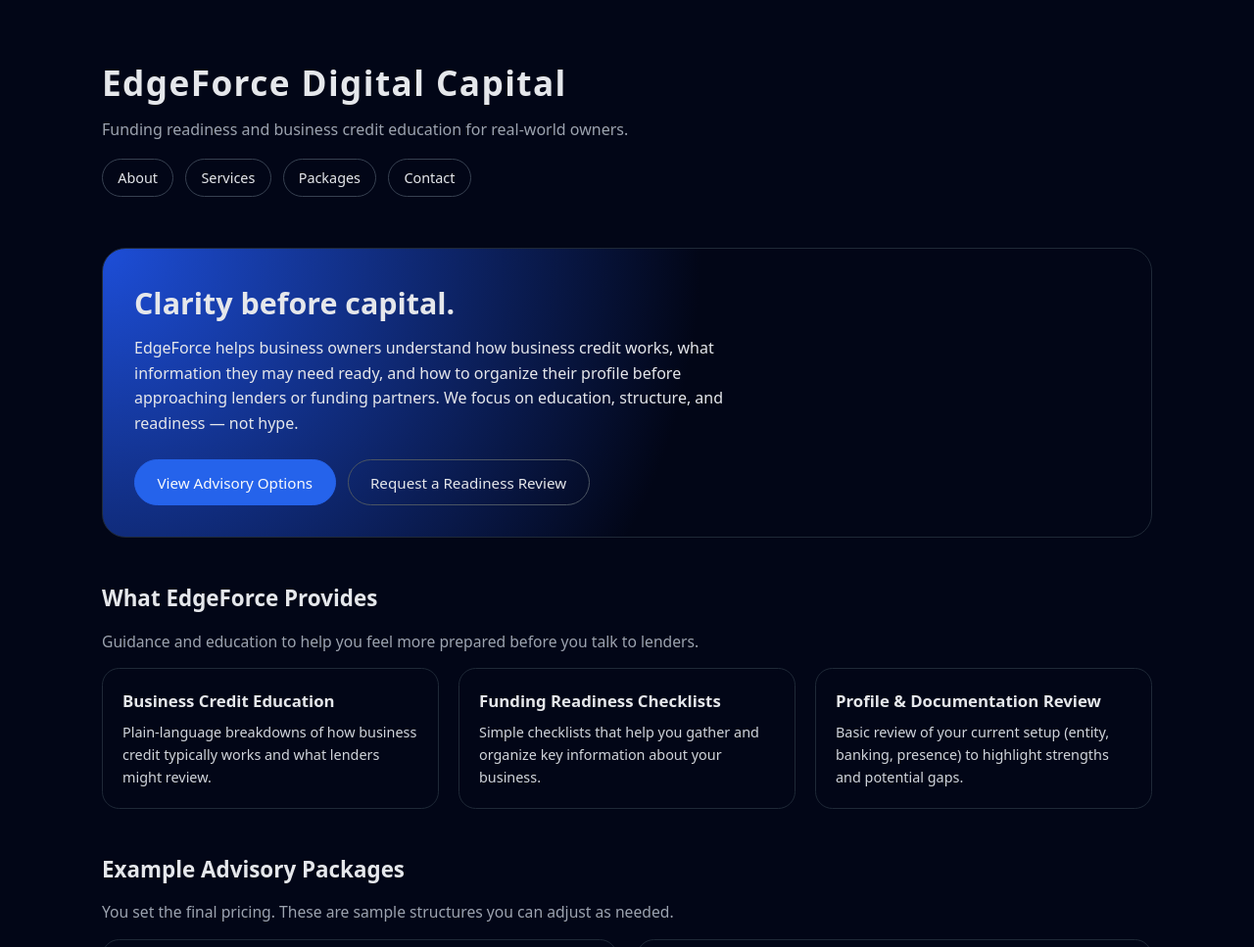
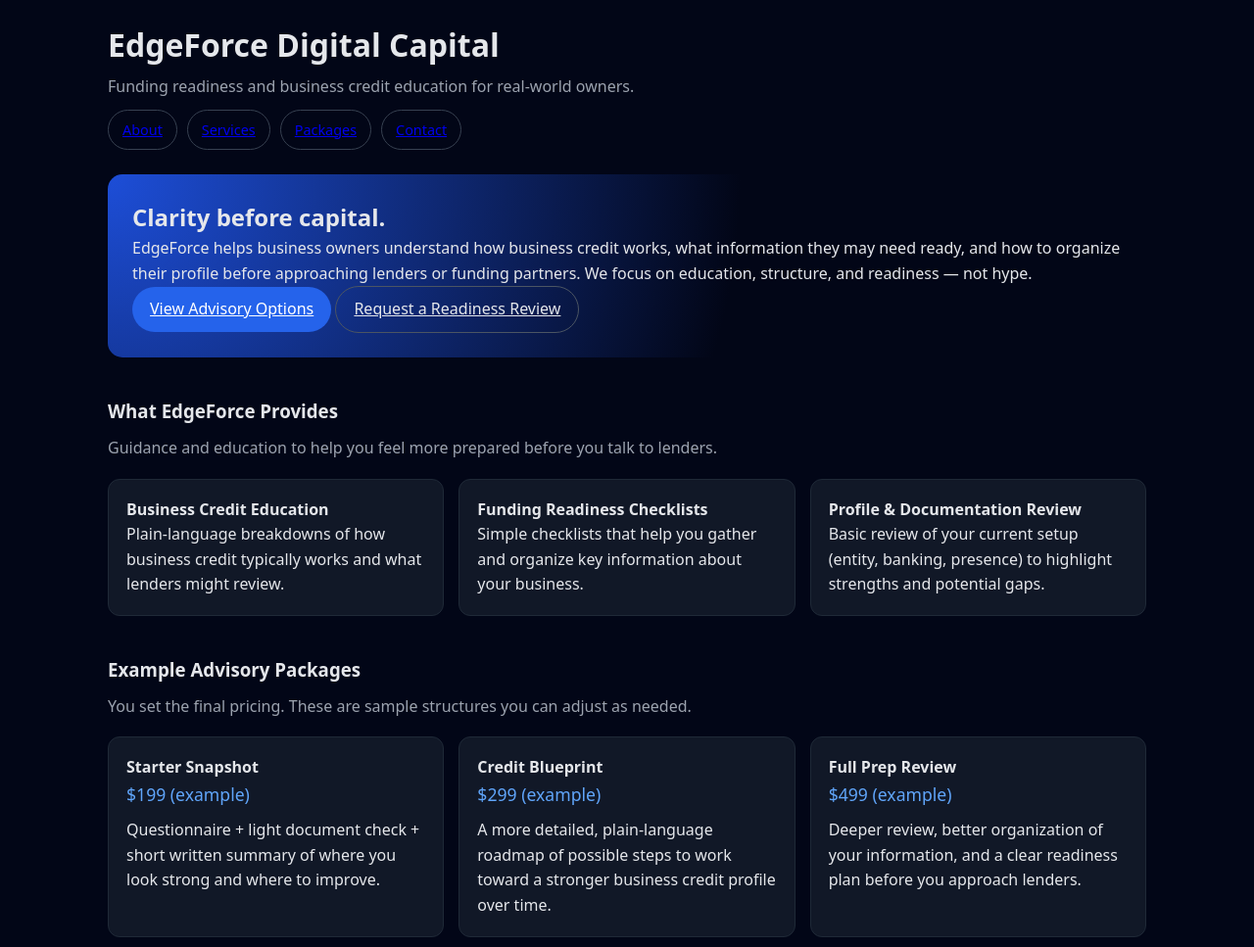
Before and after one commit to cezarmorris2021/edgeforce-site, a plain HTML site: page index.html in a window 1280 px wide. Shown: the top 967 px of the page at 98% size. Drawn offline with Linux system fonts and the light colour scheme.

Commit message:
Update style.css

```diff
--- a/style.css
+++ b/style.css
@@ -1,173 +1,75 @@
-* {
-  box-sizing: border-box;
-  margin: 0;
-  padding: 0;
-}
+/* Shared styling for all sites */
+
+* { box-sizing: border-box; margin: 0; padding: 0; }
 
 body {
-  font-family: system-ui, -apple-system, BlinkMacSystemFont, "Segoe UI", sans-serif;
+  font-family: system-ui, sans-serif;
   background: #020617;
   color: #e5e7eb;
   line-height: 1.6;
 }
 
-a {
-  color: inherit;
-  text-decoration: none;
-}
+.container { max-width: 1100px; margin: auto; padding: 20px; }
 
-.container {
-  max-width: 1120px;
-  margin: 0 auto;
-  padding: 1.5rem;
-}
+header h1 { font-size: 2rem; margin-bottom: 5px; }
+header p { color: #9ca3af; }
 
-header {
-  padding: 2rem 0 1.25rem;
-}
-
-header h1 {
-  font-size: 2.2rem;
-  letter-spacing: 0.04em;
-}
-
-header p {
-  margin-top: 0.5rem;
-  color: #9ca3af;
-}
-
-.nav {
-  display: flex;
-  flex-wrap: wrap;
-  gap: 0.75rem;
-  margin-top: 1rem;
-}
-
+.nav { display: flex; gap: 10px; margin-top: 10px; flex-wrap: wrap; }
 .nav a {
-  font-size: 0.9rem;
-  padding: 0.45rem 0.95rem;
-  border-radius: 999px;
+  padding: 8px 14px;
   border: 1px solid #374151;
-  color: #e5e7eb;
-}
-
-.nav a:hover {
-  background: #111827;
+  border-radius: 25px;
+  font-size: .9rem;
 }
 
 .hero {
-  margin-top: 2rem;
-  padding: 2rem;
-  border-radius: 1.5rem;
-  background: radial-gradient(circle at top left, #1d4ed8 0, #020617 55%);
-  border: 1px solid #1f2937;
+  margin-top: 25px;
+  background: radial-gradient(circle at top left, #1d4ed8, #020617 60%);
+  padding: 25px;
+  border-radius: 15px;
 }
 
-.hero h2 {
-  font-size: 1.9rem;
-  margin-bottom: 0.5rem;
-}
-
-.hero p {
-  color: #e5e7eb;
-  max-width: 38rem;
-}
-
-.cta-row {
-  margin-top: 1.5rem;
-  display: flex;
-  flex-wrap: wrap;
-  gap: 0.75rem;
-}
-
-.btn-primary, .btn-outline {
-  padding: 0.65rem 1.4rem;
-  border-radius: 999px;
-  font-size: 0.95rem;
-  cursor: pointer;
-  border: 1px solid transparent;
+.btn-primary {
+  padding: 10px 18px;
+  background: #2563eb;
+  border-radius: 25px;
+  color: white;
   display: inline-block;
 }
 
-.btn-primary {
-  background: #2563eb;
-  border-color: #2563eb;
-  color: #f9fafb;
+.btn-outline {
+  padding: 10px 18px;
+  border-radius: 25px;
+  border: 1px solid #4b5563;
+  color: #e5e7eb;
+  display: inline-block;
 }
 
-.btn-outline {
-  background: transparent;
-  border-color: #4b5563;
+.section { margin-top: 40px; }
+.section h3 { margin-bottom: 10px; }
+.section .lead { color: #9ca3af; margin-bottom: 18px; }
+
+.grid { display: grid; gap: 15px; }
+.grid-3 { grid-template-columns: repeat(auto-fit, minmax(250px, 1fr)); }
+.grid-2 { grid-template-columns: repeat(auto-fit, minmax(300px, 1fr)); }
+
+.card {
+  background: #111827;
+  border: 1px solid #1f2937;
+  padding: 18px;
+  border-radius: 12px;
+}
+
+.highlight { color: #60a5fa; font-size: 1.1rem; margin-bottom: 10px; }
+
+footer { margin-top: 35px; color: #6b7280; text-align: center; font-size: .85rem; }
+
+input, textarea {
+  width: 100%;
+  margin: 6px 0 15px;
+  padding: 10px;
+  border-radius: 6px;
+  border: 1px solid #374151;
+  background: #020617;
   color: #e5e7eb;
 }
-
-.section {
-  margin-top: 2.75rem;
-}
-
-.section h3 {
-  font-size: 1.4rem;
-  margin-bottom: 0.85rem;
-}
-
-.section p.lead {
-  font-size: 0.98rem;
-  color: #9ca3af;
-  max-width: 40rem;
-  margin-bottom: 0.9rem;
-}
-
-.grid {
-  display: grid;
-  gap: 1.25rem;
-}
-
-@media (min-width: 768px) {
-  .grid-3 {
-    grid-template-columns: repeat(3, minmax(0, 1fr));
-  }
-  .grid-2 {
-    grid-template-columns: repeat(2, minmax(0, 1fr));
-  }
-}
-
-.card {
-  padding: 1.25rem;
-  border-radius: 1.1rem;
-  border: 1px solid #1f2937;
-  background: #020617;
-}
-
-.card h4 {
-  font-size: 1.05rem;
-  margin-bottom: 0.35rem;
-}
-
-.card p {
-  font-size: 0.9rem;
-  color: #d1d5db;
-}
-
-.badge {
-  display: inline-block;
-  font-size: 0.75rem;
-  padding: 0.24rem 0.7rem;
-  border-radius: 999px;
-  border: 1px solid #4b5563;
-  color: #9ca3af;
-  margin-bottom: 0.4rem;
-}
-
-.price {
-  margin-top: 0.45rem;
-  font-size: 0.95rem;
-  color: #a5b4fc;
-}
-
-.footer {
-  margin-top: 3rem;
-  padding: 1.5rem 0 2.5rem;
-  border-top: 1px solid #111827;
-  font-size: 0.8rem;
-  color: #6b7280;
-}
```
